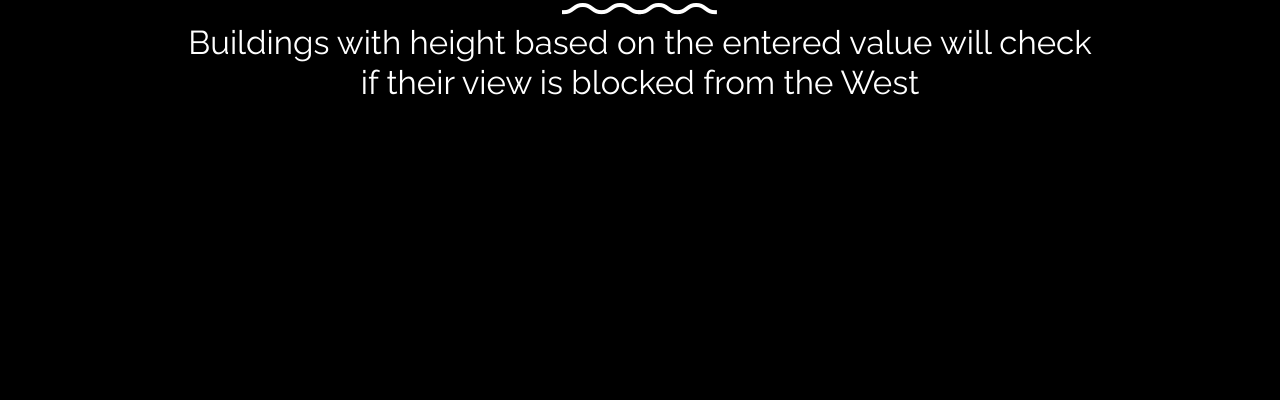
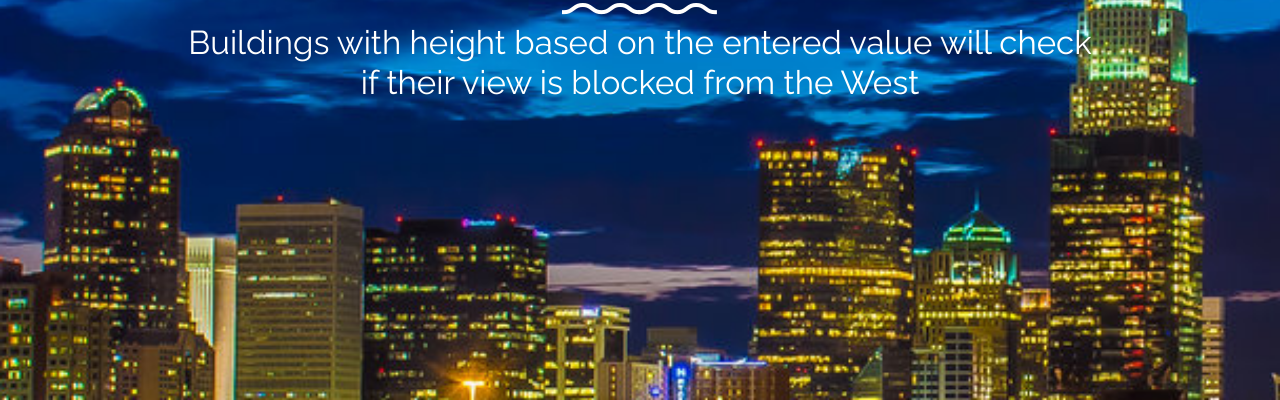
Before and after one commit to wadecran/SunsetHills_Imp, a plain HTML site: page Index.html in a window 1280 px wide. Shown: the part 400-800 px from the top of the page. Drawn offline with Linux system fonts and the light colour scheme.

Commit message:
added background img to main page

```diff
--- a/Index.html
+++ b/Index.html
@@ -7,7 +7,7 @@
           href="images/favicon.ico">
     <title>Sunset Hills</title>
     <meta charset="utf-8">
-    <meta name="viewport" content="width=device-width, initial-scale=1, shrink-to-fit=no">
+
 
     <meta name="description" content=" ">
     <meta name="keywords" content="html, css, javascript, jquery">
@@ -18,14 +18,14 @@
     <link rel="stylesheet" href="css/vendor/aos.css">
     <link rel="stylesheet" href="css/vendor/animate.min.css">
     <link rel="stylesheet" href="css/vendor/bootstrap.min.css">
-    <link rel="stylesheet" href="css/vendor/jquery.fancybox.min.css">
+
 
     <!-- Theme Style -->
     <link rel="stylesheet" href="css/style.css">
 
 </head>
 
-<body data-spy="scroll" data-target=".site-nav-target" data-offset="200">
+<body  id="home-page">
 
   <nav class="unslate_co--site-mobile-menu">
     <div class="close-wrap d-flex">
@@ -65,7 +65,7 @@
       </nav>
       <!-- END nav -->
 
-      <div class="cover-v1 gradient-bottom-black jarallax">
+      <div class="cover-v1">
         <div class="container">
           <div class="row align-items-center">
 
@@ -74,20 +74,15 @@
                   <img src="images/divider.png" data-aos="fade-up" data-aos-delay="100" />
                   <h3 class="subheading" data-aos="fade-up" data-aos-delay="100">Buildings with height based on the entered value will check if their view is blocked from the West</h3>
               </div>
-
           </div>
         </div>
-
       </div>
       <!-- END .cover-v1 -->
 
 
 
   <!-- Loader -->
-  <div id="unslate_co--overlayer"></div>
-  <div class="site-loader-wrap">
-    <div class="site-loader"></div>
-  </div>
+
 
   <script src="js/scripts-dist.js"></script>
   <script src="js/main.js"></script>
--- a/css/style.css
+++ b/css/style.css
@@ -5,8 +5,8 @@ body {
   font-size: 16px;
   line-height: 30px;
   font-weight: 300;
-  position: relative;
-  height: 800px;
+ /* position: relative;*/
+
 }
 
 body:before {
@@ -687,10 +687,11 @@ a, a:hover {
 }
 
 .cover-v1 {
-  background-size: cover;
-  background-position: center center;
-  background-repeat: repeat;
-  width: 100%;
+    background-size: cover;
+    background-position: center center;
+    background-repeat: repeat;
+    width: 100%;
+    background-image: url('../images/skyline.png');
 }
 
 .cover-v1.gradient-bottom-black {
```
Also changed, not shown: images/skyline.png (added), 7 other files.
